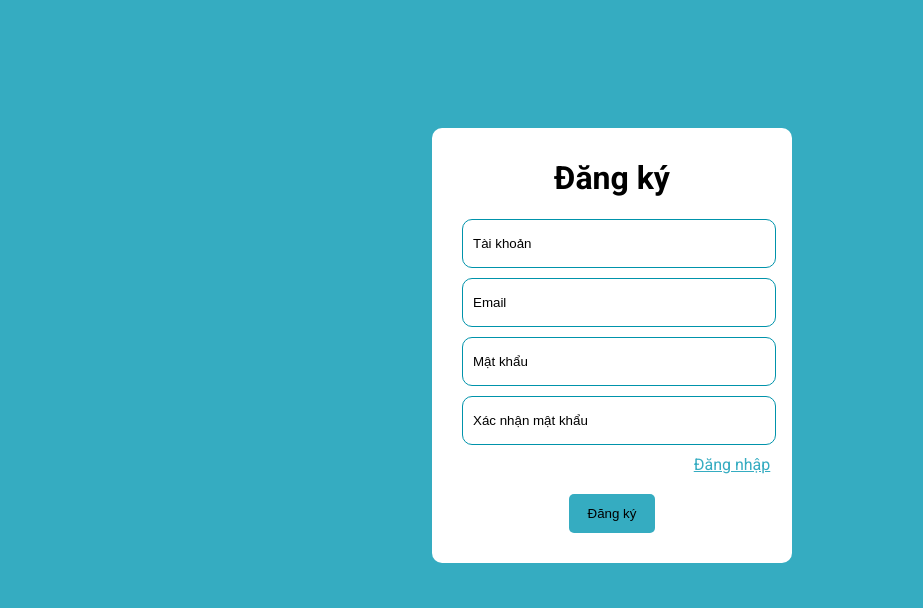
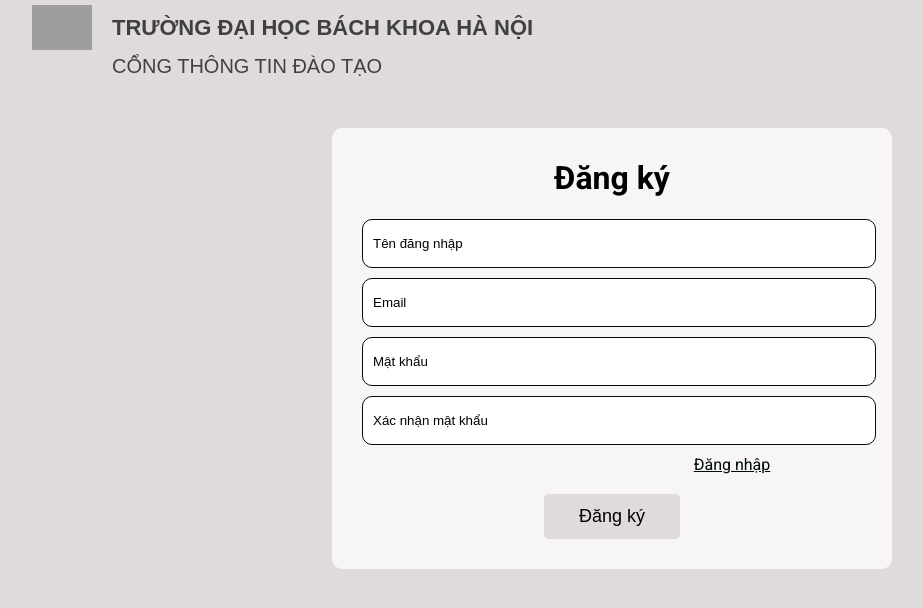
Before and after one commit to ngoctan3006/jwt-auth, a plain HTML site: page client/signup.html in a window 1280 px wide. Shown: the whole page, without its empty margins (28-951 px from the left). Drawn offline with Linux system fonts and the light colour scheme; grey boxes are pictures that could not be loaded.

Commit message:
sửa lại giao diện

```diff
--- a/client/assets/css/login.css
+++ b/client/assets/css/login.css
@@ -7,14 +7,14 @@ body {
   font-family: 'Roboto', sans-serif;
 }
 :root {
-  --bg--color: #35acc1;
-  --primary--color: #fff;
+  --bg--color: #e0dbdb;
+  --primary--color: rgb(247, 245, 245);
   --secondary--color: #a4ebf3;
   --gray--color: #aaaaaa;
 }
 .wapper {
   margin-top: 120px;
-  width: 300px;
+  width: 500px;
   background-color: var(--primary--color);
   padding: 10px 30px 30px;
   border-radius: 10px;
@@ -24,23 +24,24 @@ body {
   margin-bottom: 10px;
   height: 45px;
   width: 100%;
-  border: 1px solid #0093ab;
+  border: 1px solid #010b0c;
   outline: none;
   border-radius: 10px;
 }
 .wapper .btn {
-  padding: 12px 19px;
+  padding: 12px 35px;
   border: none;
   outline: none;
   border-radius: 5px;
   background: var(--bg--color);
   transition: all 0.2s linear;
+  font-size: large;
 }
 .btn:hover {
   transform: scale(1.1);
 }
 .wapper input:focus {
-  border: 1px solid var(--bg--color);
+  border: 1px solid #010b0c;
 }
 .wapper input::placeholder {
   color: black;
@@ -49,5 +50,35 @@ body {
   display: block;
   transform: translateX(120px);
   margin-bottom: 20px;
-  color: var(--bg--color);
+  color: #010b0c;
 }
+.login-logo {
+  width: 80px;
+  height: 110px;
+  background-image: url('https://upload.wikimedia.org/wikipedia/commons/thumb/a/a1/Logo_Hust.png/1200px-Logo_Hust.png');
+  background-repeat: no-repeat;
+  background-size: 60px;
+  position: absolute;
+  left: 60px;
+  top: 5px;
+}
+.content-header-1 {
+  color: #414040;
+  position: absolute;
+  left: 140px;
+  top: 15px;
+  align-content: center;
+  font-size: 22px;
+  font-weight: bold;
+  font-family: sans-serif;
+}
+.content-header-2 {
+  color: #414040;
+  position: absolute;
+  left: 140px;
+  top: 10px;
+  align-content: center;
+  padding-top: 45px;
+  font-size: 20px;
+  font-family: sans-serif;
+}
--- a/client/assets/css/signup.css
+++ b/client/assets/css/signup.css
@@ -7,14 +7,14 @@ body {
   font-family: 'Roboto', sans-serif;
 }
 :root {
-  --bg--color: #35acc1;
-  --primary--color: #fff;
+  --bg--color: #e0dbdb;
+  --primary--color: rgb(247, 245, 245);
   --secondary--color: #a4ebf3;
   --gray--color: #aaaaaa;
 }
 .wapper {
   margin-top: 120px;
-  width: 300px;
+  width: 500px;
   background-color: var(--primary--color);
   padding: 10px 30px 30px;
   border-radius: 10px;
@@ -24,17 +24,18 @@ body {
   margin-bottom: 10px;
   height: 45px;
   width: 100%;
-  border: 1px solid #0093ab;
+  border: 1px solid #010b0c;
   outline: none;
   border-radius: 10px;
 }
 .wapper .btn {
-  padding: 12px 19px;
+  padding: 12px 35px;
   border: none;
   outline: none;
   border-radius: 5px;
   background: var(--bg--color);
   transition: all 0.2s linear;
+  font-size: large;
 }
 .btn:hover {
   transform: scale(1.1);
@@ -49,5 +50,35 @@ body {
   display: block;
   transform: translateX(120px);
   margin-bottom: 20px;
-  color: var(--bg--color);
+  color: #010b0c;
 }
+.login-logo {
+  width: 80px;
+  height: 110px;
+  background-image: url('https://upload.wikimedia.org/wikipedia/commons/thumb/a/a1/Logo_Hust.png/1200px-Logo_Hust.png');
+  background-repeat: no-repeat;
+  background-size: 60px;
+  position: absolute;
+  left: 60px;
+  top: 5px;
+}
+.content-header-1 {
+  color: #414040;
+  position: absolute;
+  left: 140px;
+  top: 15px;
+  align-content: center;
+  font-size: 22px;
+  font-weight: bold;
+  font-family: sans-serif;
+}
+.content-header-2 {
+  color: #414040;
+  position: absolute;
+  left: 140px;
+  top: 10px;
+  align-content: center;
+  padding-top: 45px;
+  font-size: 20px;
+  font-family: sans-serif;
+}
--- a/client/assets/js/main.js
+++ b/client/assets/js/main.js
@@ -1,27 +1,29 @@
 function signup(e) {
   e.preventDefault();
-  const username = document.getElementById('username').value;
-  const email = document.getElementById('email').value;
-  const password = document.getElementById('password').value;
+  const username = document.querySelector('input[name="username"]').value;
+  const email = document.querySelector('input[name="email"]').value;
+  const password = document.querySelector('input[name="password"]').value;
+  const cfpassword = document.querySelector('input[name="cfpassword"]').value;
   const user = {
     username,
     email,
     password,
+    cfpassword,
   };
-  localStorage.setItem(username, JSON.stringify(user));
+  const json = JSON.stringify(user);
+  localStorage.setItem(username, json);
   alert('Đăng ký thành công');
 }
 
 function login(e) {
   e.preventDefault();
-  const username = document.getElementById('username').value;
-  const email = document.getElementById('email').value;
-  const password = document.getElementById('password').value;
+  const username = document.querySelector('input[name="username"]').value;
+  const password = document.querySelector('input[name="password"]').value;
   const user = localStorage.getItem(username);
   const data = JSON.parse(user);
   if (!user) {
     alert('Vui lòng nhập thông tin');
-  } else if (username == data.username && email == data.email && password == data.password) {
+  } else if (username == data.username && password == data.password) {
     alert('Đăng nhập thành công');
     window.location.href = '';
   } else {
--- a/client/signup.html
+++ b/client/signup.html
@@ -13,28 +13,51 @@
     />
     <title>Sign up</title>
   </head>
-
   <body>
+    <div class="box"></div>
+    <div class="login-header">
+      <div class="login-logo"></div>
+      <div class="content-header-1">TRƯỜNG ĐẠI HỌC BÁCH KHOA HÀ NỘI</div>
+      <div class="content-header-2">CỔNG THÔNG TIN ĐÀO TẠO</div>
+    </div>
     <div class="wapper">
       <div class="wapper-heading">
         <h1>Đăng ký</h1>
       </div>
       <form onsubmit="signup(event)">
         <div class="input__field">
-          <input name="username" type="text" placeholder="Tài khoản" />
+          <input
+            name="username"
+            type="text"
+            required
+            autocomplete="off"
+            placeholder="Tên đăng nhập"
+          />
         </div>
 
         <div class="input__field">
-          <input name="email" type="text" placeholder="Email" />
+          <input name="email" type="email" required autocomplete="off" placeholder="Email" />
         </div>
         <div class="input__field">
-          <input name="password" type="password" placeholder="Mật khẩu" />
+          <input
+            name="password"
+            type="password"
+            required
+            autocomplete="off"
+            placeholder="Mật khẩu"
+          />
         </div>
         <div class="input__field">
-          <input name="password" type="password" placeholder="Xác nhận mật khẩu" />
+          <input
+            name="cfpassword"
+            type="password"
+            required
+            autocomplete="off"
+            placeholder="Xác nhận mật khẩu"
+          />
         </div>
         <a href="./login.html" class="login-link">Đăng nhập</a>
-        <button id="btn-signup" class="btn">Đăng ký</button>
+        <button id="btnSignup" class="btn">Đăng ký</button>
       </form>
     </div>
     <script src="./assets/js/main.js"></script>
```
Also changed, not shown: client/login.html (+8 -6 lines).
